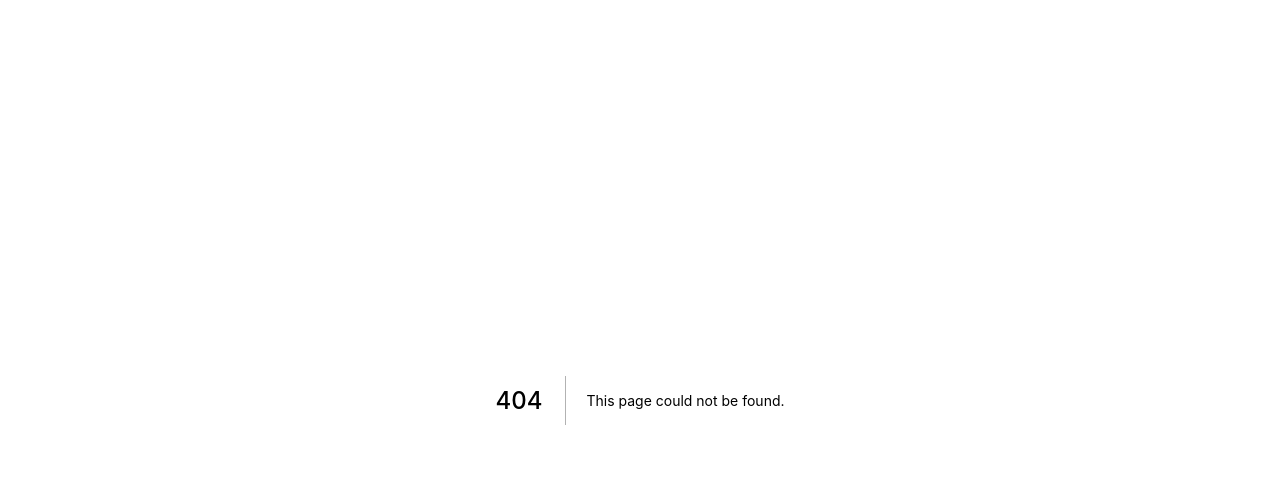
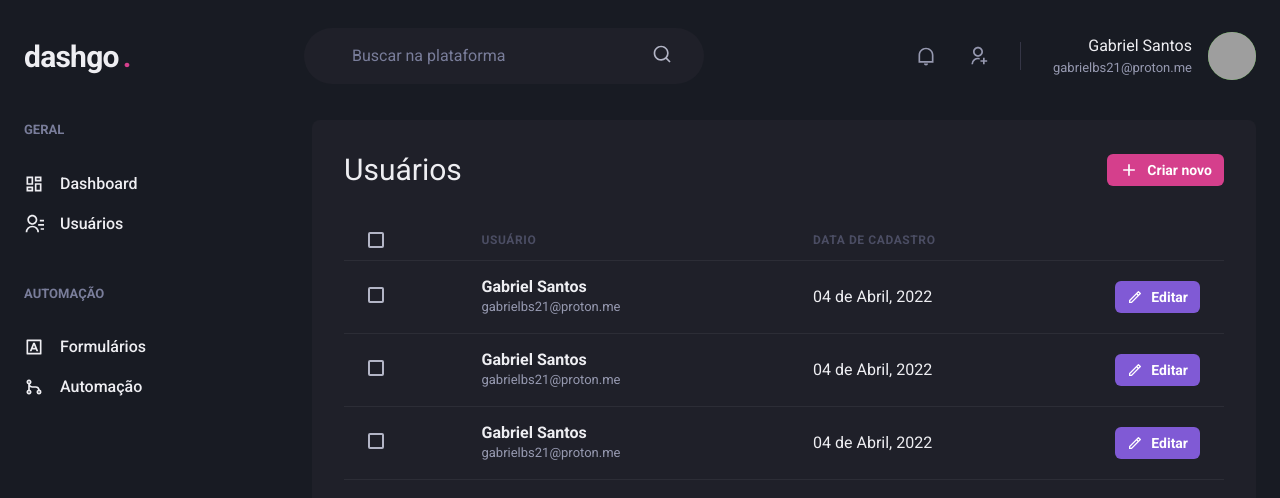
Before and after one commit to gabrielbs21/dashgo, a Next.js app: page /users in a window 1280 px wide. Before the commit this address had no page. Shown: the top 498 px of the page. Built offline with nearby package versions, Linux system fonts and the light colour scheme; grey boxes are pictures that could not be loaded.

Commit message:
user list page

```diff
--- /dev/null
+++ b/src/pages/users/index.tsx
@@ -0,0 +1,139 @@
+import {
+  Box,
+  Button,
+  Checkbox,
+  Flex,
+  Heading,
+  Icon,
+  Table,
+  Tbody,
+  Td,
+  Text,
+  Th,
+  Thead,
+  Tr,
+} from "@chakra-ui/react";
+import { RiAddLine, RiPencilLine } from "react-icons/ri";
+import { Header } from "../../components/Header";
+import { Sidebar } from "../../components/Sidebar";
+
+export default function UserList() {
+  return (
+    <Box>
+      <Header />
+
+      <Flex w="100%" my="6" maxWidth={1480} mx="auto" px="6">
+        <Sidebar />
+
+        <Box flex="1" borderRadius={8} bg="gray.800" p="8">
+          <Flex mb="8" justify="space-between" align="center">
+            <Heading size="lg" fontWeight="normal">
+              Usuários
+            </Heading>
+
+            <Button
+              as="a"
+              size="sm"
+              fontSize="sm"
+              colorScheme="pink"
+              leftIcon={<Icon as={RiAddLine} fontSize="20" />}
+            >
+              Criar novo
+            </Button>
+          </Flex>
+
+          <Table colorScheme="whiteAlpha">
+            <Thead>
+              <Tr px="6" color="gray.300" width="8">
+                <Th>
+                  <Checkbox colorScheme="pink" />
+                </Th>
+                <Th>Usuário</Th>
+                <Th>Data de cadastro</Th>
+                <Th width="8" />
+              </Tr>
+            </Thead>
+
+            <Tbody>
+              <Tr>
+                <Td px="6">
+                  <Checkbox colorScheme="pink" />
+                </Td>
+                <Td px="6">
+                  <Box>
+                    <Text fontWeight="bold">Gabriel Santos</Text>
+                    <Text fontSize="small" color="gray.300">
+                      gabrielbs21@proton.me
+                    </Text>
+                  </Box>
+                </Td>
+                <Td px="6">04 de Abril, 2022</Td>
+                <Td>
+                  <Button
+                    as="a"
+                    size="sm"
+                    fontSize="sm"
+                    colorScheme="purple"
+                    leftIcon={<Icon as={RiPencilLine} fontSize="16" />}
+                  >
+                    Editar
+                  </Button>
+                </Td>
+              </Tr>
+              <Tr>
+                <Td px="6">
+                  <Checkbox colorScheme="pink" />
+                </Td>
+                <Td px="6">
+                  <Box>
+                    <Text fontWeight="bold">Gabriel Santos</Text>
+                    <Text fontSize="small" color="gray.300">
+                      gabrielbs21@proton.me
+                    </Text>
+                  </Box>
+                </Td>
+                <Td px="6">04 de Abril, 2022</Td>
+                <Td>
+                  <Button
+                    as="a"
+                    size="sm"
+                    fontSize="sm"
+                    colorScheme="purple"
+                    leftIcon={<Icon as={RiPencilLine} fontSize="16" />}
+                  >
+                    Editar
+                  </Button>
+                </Td>
+              </Tr>
+              <Tr>
+                <Td px="6">
+                  <Checkbox colorScheme="pink" />
+                </Td>
+                <Td px="6">
+                  <Box>
+                    <Text fontWeight="bold">Gabriel Santos</Text>
+                    <Text fontSize="small" color="gray.300">
+                      gabrielbs21@proton.me
+                    </Text>
+                  </Box>
+                </Td>
+                <Td px="6">04 de Abril, 2022</Td>
+                <Td>
+                  <Button
+                    as="a"
+                    size="sm"
+                    fontSize="sm"
+                    colorScheme="purple"
+                    leftIcon={<Icon as={RiPencilLine} fontSize="16" />}
+                  >
+                    Editar
+                  </Button>
+                </Td>
+              </Tr>
+            </Tbody>
+          </Table>
+        </Box>
+      </Flex>
+    </Box>
+  );
+}
```
